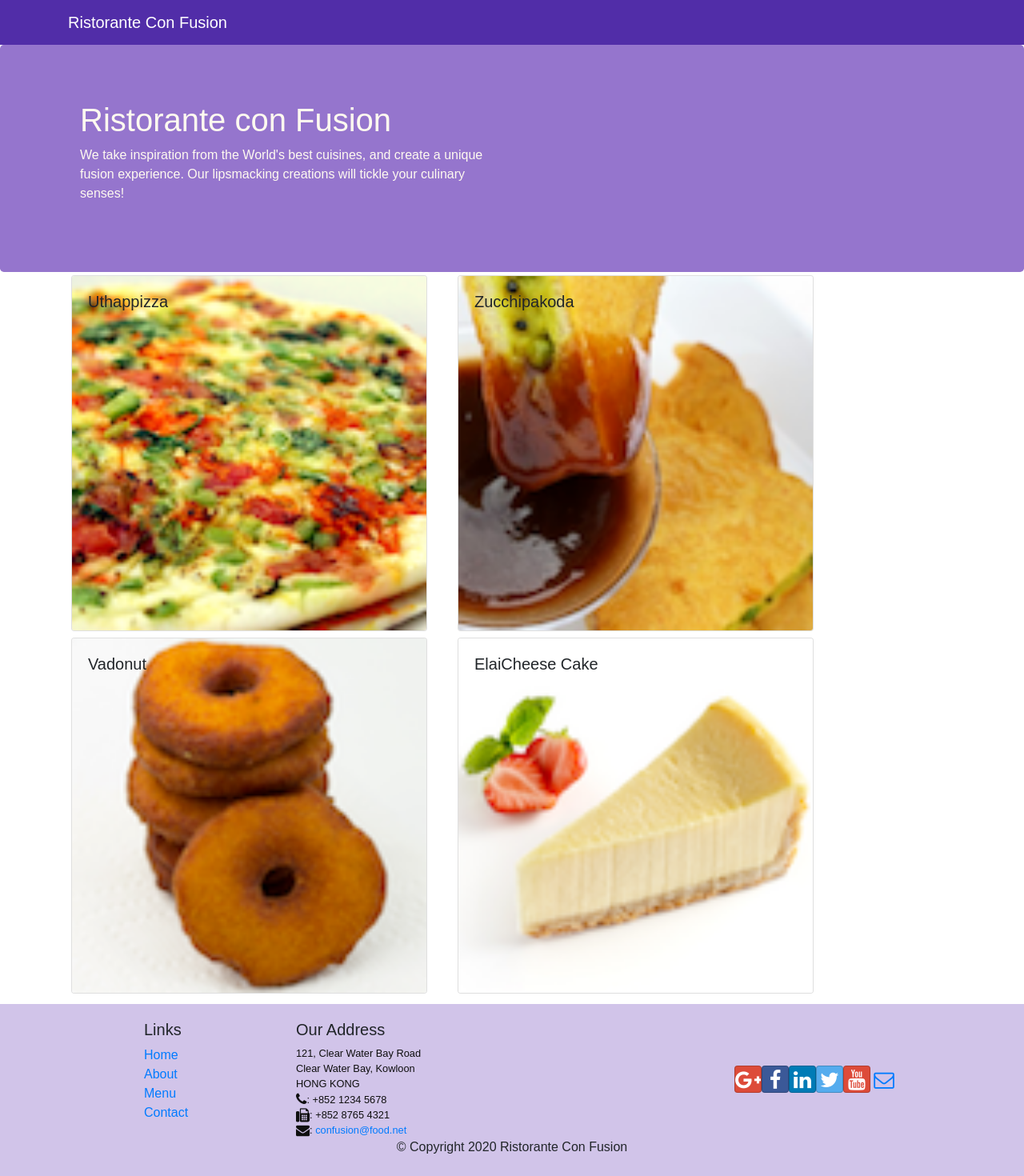
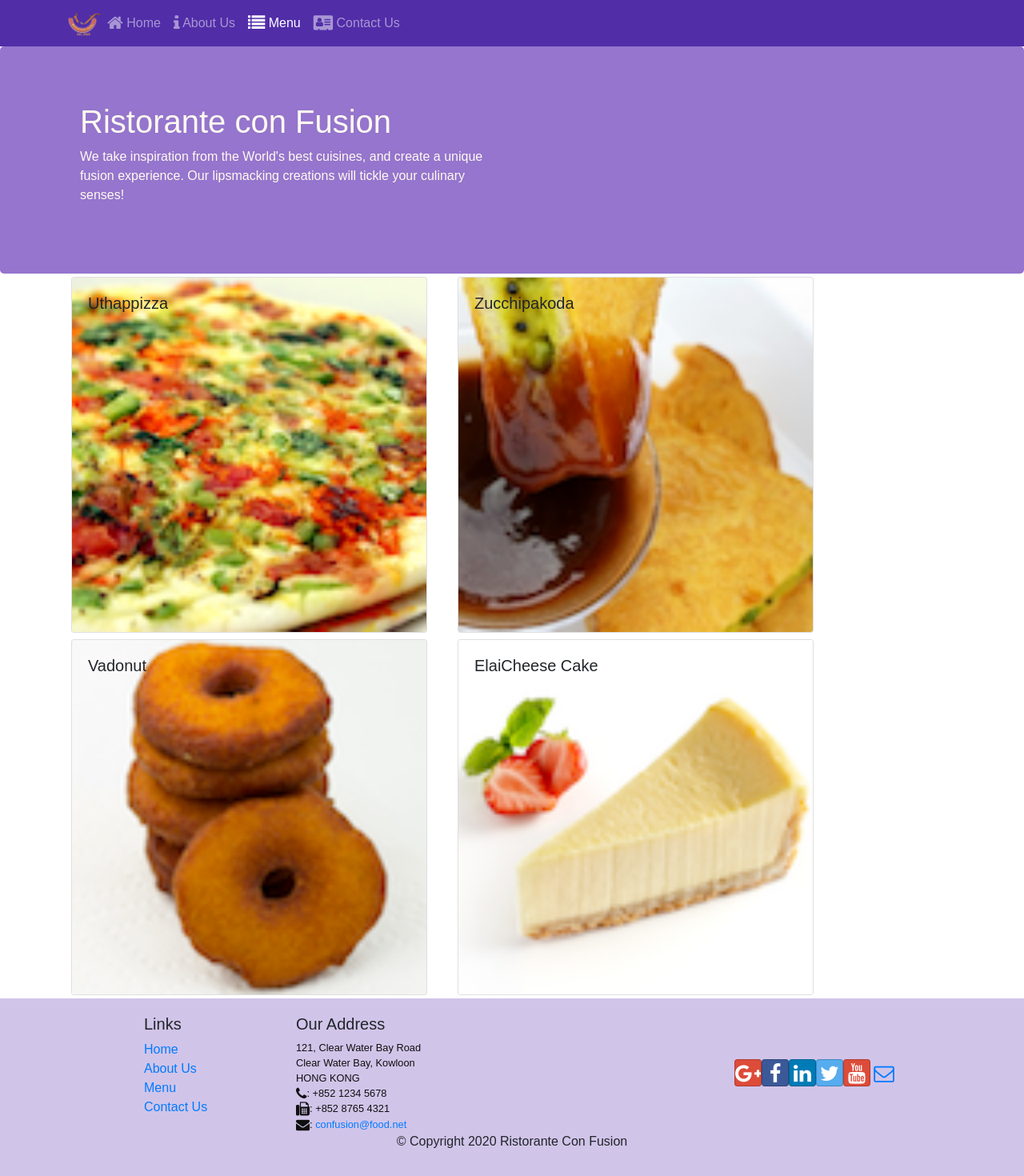
Before and after one commit to AnthoniaOkafor/Kuisine, a React (Create React App) app: page /menu in a window 1280 px wide. Shown: the top 1470 px of the page at 80% size. Built offline with nearby package versions, Linux system fonts and the light colour scheme.

Commit message:
React Router

```diff
--- a/package.json
+++ b/package.json
@@ -9,6 +9,7 @@
     "react": "^16.13.1",
     "react-dom": "^16.13.1",
     "react-popper": "0.9.2",
+    "react-router-dom": "4.2.2",
     "react-scripts": "1.1.4",
     "reactstrap": "5.0.0"
   },
--- a/src/App.js
+++ b/src/App.js
@@ -1,14 +1,17 @@
 import React, { Component } from 'react';
 import './App.css';
 import Main from './components/MainComponent';
+import {BrowserRouter} from 'react-router-dom';
 
 
 class App extends Component {
   render() {
     return (
+      <BrowserRouter>
       <div className="App">
         <Main />
       </div>
+    </BrowserRouter>
     );
   }
 }
--- a/src/components/FooterComponent.js
+++ b/src/components/FooterComponent.js
@@ -1,4 +1,5 @@
 import React from 'react';
+import { Link } from 'react-router-dom';
 
 function Footer(props) {
     return(
@@ -8,10 +9,10 @@ function Footer(props) {
                 <div className="col-4 offset-1 col-sm-2">
                     <h5>Links</h5>
                     <ul className="list-unstyled">
-                        <li><a href="/">Home</a></li>
-                        <li><a href="/">About</a></li>
-                        <li><a href="/">Menu</a></li>
-                        <li><a href="contactus.html">Contact</a></li>
+                        <li><Link to='/home'>Home</Link></li>
+                        <li><Link to='/aboutus'>About Us</Link></li>
+                        <li><Link to='/menu'>Menu</Link></li>
+                        <li><Link to='/contactus'>Contact Us</Link></li>
                     </ul>
                 </div>
                 <div className="col-7 col-sm-5">
--- a/src/components/HeaderComponent.js
+++ b/src/components/HeaderComponent.js
@@ -1,13 +1,46 @@
 import React, { Component } from 'react';
-import { Navbar, NavbarBrand, Jumbotron } from 'reactstrap';
+import { Nav, Navbar, NavbarBrand, NavbarToggler, Collapse, NavItem, Jumbotron } from 'reactstrap';
+import { NavLink } from 'react-router-dom';
 
 class Header extends Component {
+    constructor(props) {
+        super(props);
+
+        this.toggleNav = this.toggleNav.bind(this);
+        this.state = {
+          isNavOpen: false
+        };
+      }
+
+      toggleNav() {
+        this.setState({
+          isNavOpen: !this.state.isNavOpen
+        });
+      }
+
     render() {
         return(
-    <React.Fragment>
-      <Navbar dark>
+            <div>
+                <Navbar dark expand="md">
                     <div className="container">
-            <NavbarBrand href="/">Ristorante Con Fusion</NavbarBrand>
+                        <NavbarToggler onClick={this.toggleNav} />
+                        <NavbarBrand className="mr-auto" href="/"><img src='assets/images/logo.png' height="30" width="41" alt='Ristorante Con Fusion' /></NavbarBrand>
+                        <Collapse isOpen={this.state.isNavOpen} navbar>
+                            <Nav navbar>
+                            <NavItem>
+                                <NavLink className="nav-link"  to='/home'><span className="fa fa-home fa-lg"></span> Home</NavLink>
+                            </NavItem>
+                            <NavItem>
+                                <NavLink className="nav-link" to='/aboutus'><span className="fa fa-info fa-lg"></span> About Us</NavLink>
+                            </NavItem>
+                            <NavItem>
+                                <NavLink className="nav-link"  to='/menu'><span className="fa fa-list fa-lg"></span> Menu</NavLink>
+                            </NavItem>
+                            <NavItem>
+                                <NavLink className="nav-link" to='/contactus'><span className="fa fa-address-card fa-lg"></span> Contact Us</NavLink>
+                            </NavItem>
+                            </Nav>
+                        </Collapse>
                     </div>
                 </Navbar>
                 <Jumbotron>
@@ -20,9 +53,8 @@ class Header extends Component {
                         </div>
                     </div>
                 </Jumbotron>
-    </React.Fragment>
+            </div>
         );
     }
 }
-
 export default Header;
--- /dev/null
+++ b/src/components/HomeComponent.js
@@ -0,0 +1,11 @@
+import React from 'react';
+
+function Home(props) {
+    return(
+      <div className="container">
+        <h4>Home</h4>
+      </div>
+    );
+}
+
+export default Home;
--- a/src/components/MainComponent.js
+++ b/src/components/MainComponent.js
@@ -1,8 +1,10 @@
 import React, { Component } from 'react';
 import Header from './HeaderComponent';
+import Home from './HomeComponent';
 import Menu from './MenuComponent';
 import DishDetail from './DishdetailComponent';
 import Footer from './FooterComponent';
+import { Switch, Route, Redirect } from 'react-router-dom';
 import { DISHES } from '../shared/dishes';
 
 class Main extends Component {
@@ -15,16 +17,23 @@ class Main extends Component {
     };
   }
 
-  onDishSelect(dishId) {
-    this.setState({ selectedDish: dishId});
-  }
+
 
   render() {
+    const HomePage = () => {
+      return(
+          <Home
+          />
+      );
+    }
     return (
       <div>
         <Header />
-        <Menu dishes={this.state.dishes} onClick={(dishId) => this.onDishSelect(dishId)} />
-        <DishDetail selectedDish={this.state.dishes.filter((dish) => dish.id === this.state.selectedDish)[0]} />
+        <Switch>
+              <Route path='/home' component={HomePage} />
+              <Route exact path='/menu' component={() => <Menu dishes={this.state.dishes} />} />
+              <Redirect to="/home" />
+          </Switch>
         <Footer />
       </div>
     );
--- a/src/components/MenuComponent.js
+++ b/src/components/MenuComponent.js
@@ -3,7 +3,8 @@ import { Card, CardImg, CardImgOverlay, CardTitle } from 'reactstrap';
 
     function RenderMenuItem({dish, onClick}) {
       return(
-        <Card onClick={() => onClick(dish.id)}>
+        //<Card onClick={() => onClick(dish.id)}>
+        <Card>
               <CardImg width="100%" src={dish.image} alt={dish.name} />
               <CardImgOverlay>
                   <CardTitle>{dish.name}</CardTitle>
```
Also changed, not shown: src/components/menu2.txt, 1 other file (tests, documents, lock files or other folders). Lines whose indentation alone changed are shown as unchanged.
